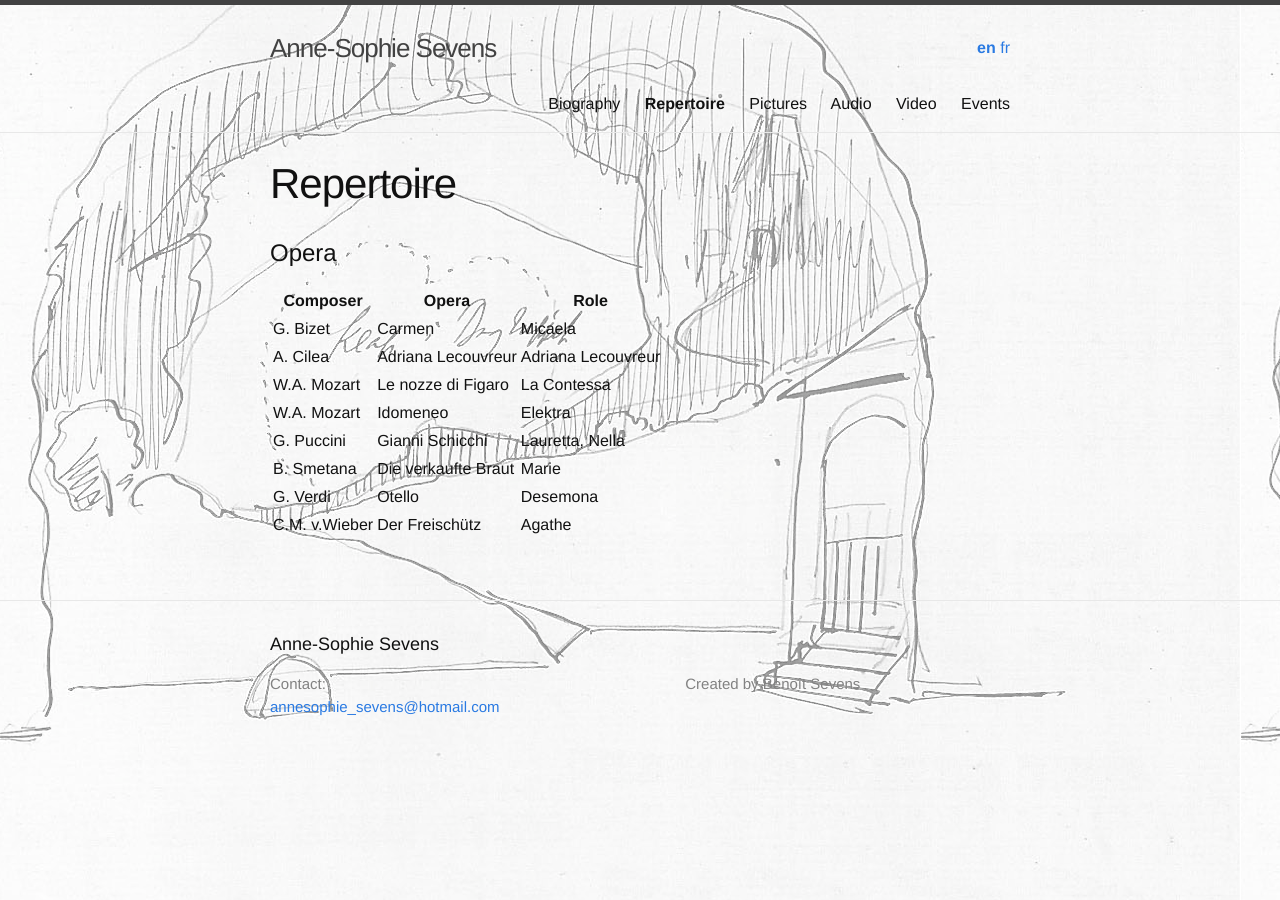
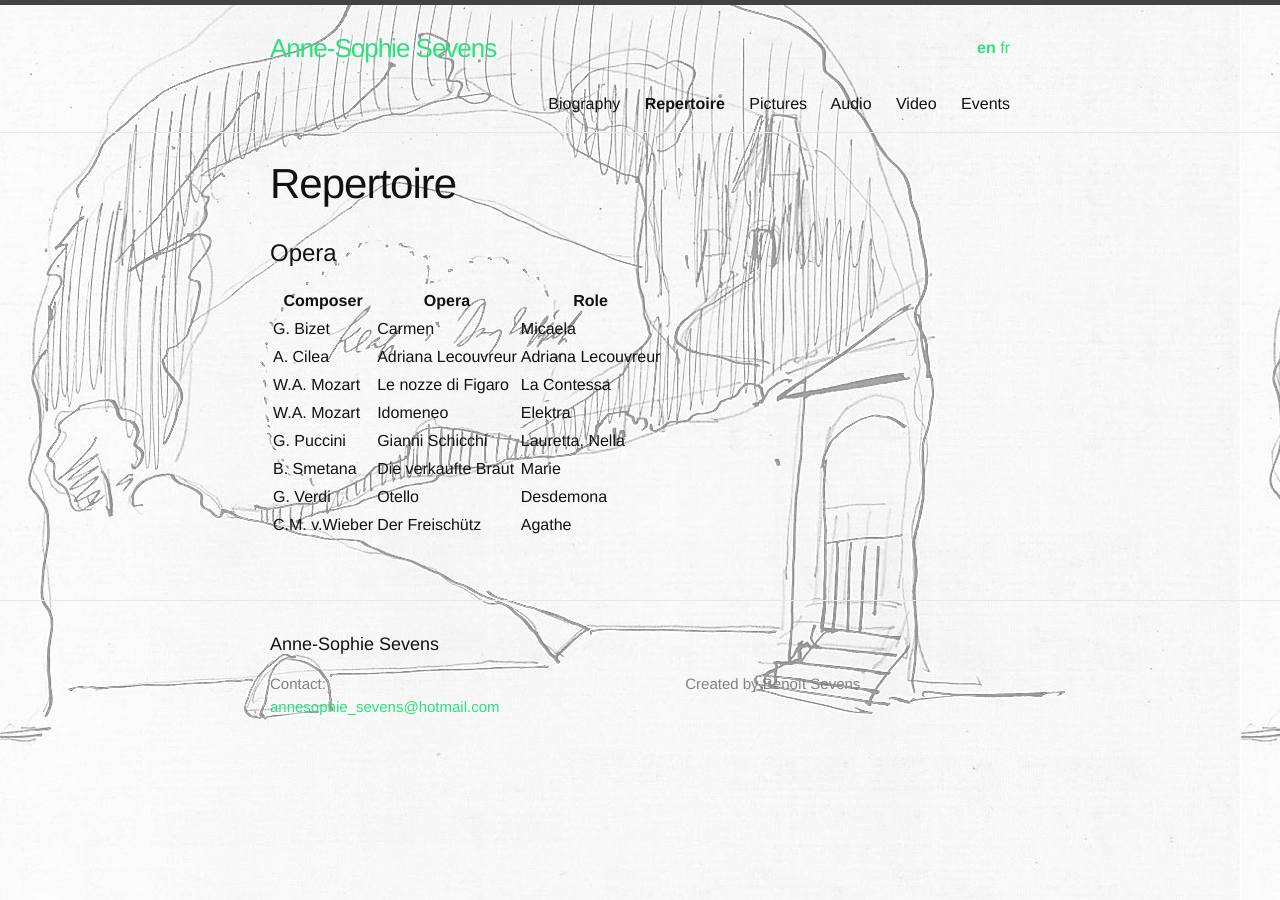
Before and after one commit to annesophie-sevens/annesophie-sevens.github.io, a Jekyll site: the page built from repertoire-en.md, in a window 1280 px wide. Built offline with Jekyll 4.4.1, drawn with Linux system fonts in a browser that asks for light colours.

Commit message:
Typing error, color for title

```diff
--- a/_sass/_layout.scss
+++ b/_sass/_layout.scss
@@ -17,10 +17,10 @@
     letter-spacing: -1px;
     margin-bottom: 0;
     float: left;
-
+    color: $brand-color;
     &,
     &:visited {
-        color: $grey-color-dark;
+        color: $brand-color;
     }
 }
 
--- a/css/main.scss
+++ b/css/main.scss
@@ -16,7 +16,7 @@ $spacing-unit:     30px;
 
 $text-color:       #111;
 $background-color: #fdfdfd;
-$brand-color:      #2a7ae2;
+$brand-color:      #2ae27a;
 
 $grey-color:       #828282;
 $grey-color-light: lighten($grey-color, 40%);
--- a/repertoire-en.md
+++ b/repertoire-en.md
@@ -16,5 +16,5 @@ ref: repertoire
 | W.A. Mozart | Idomeneo | Elektra |
 | G. Puccini | Gianni Schicchi | Lauretta, Nella |
 | B. Smetana | Die verkaufte Braut | Marie |
-| G. Verdi | Otello | Desemona |
+| G. Verdi | Otello | Desdemona |
 | C.M. v.Wieber | Der Freischütz | Agathe |
```
Also changed, not shown: pictures-en.md (+1 -1 lines), pictures-fr.md (+1 -1 lines), repertoire-fr.md (+1 -1 lines), 11 other files.
